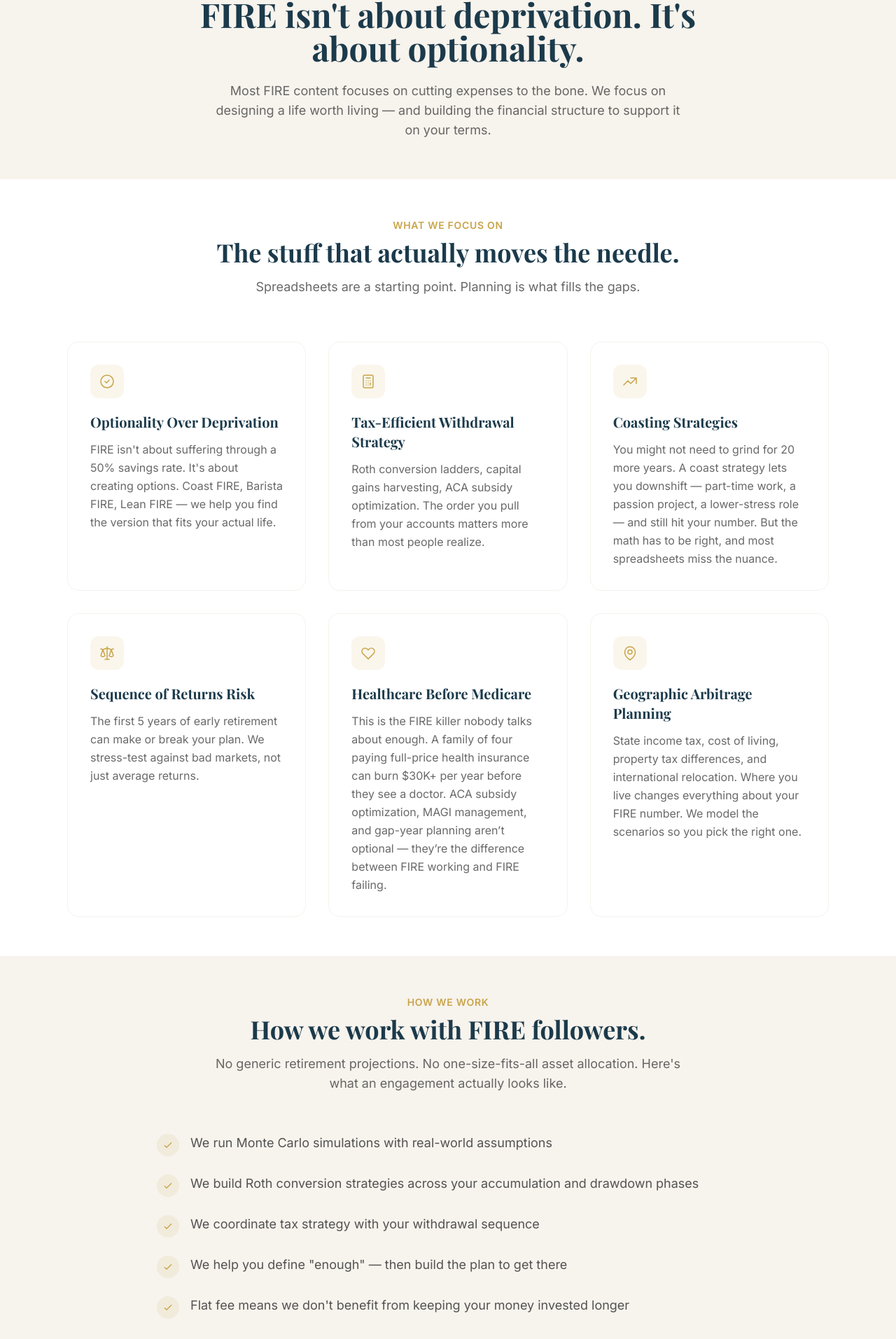
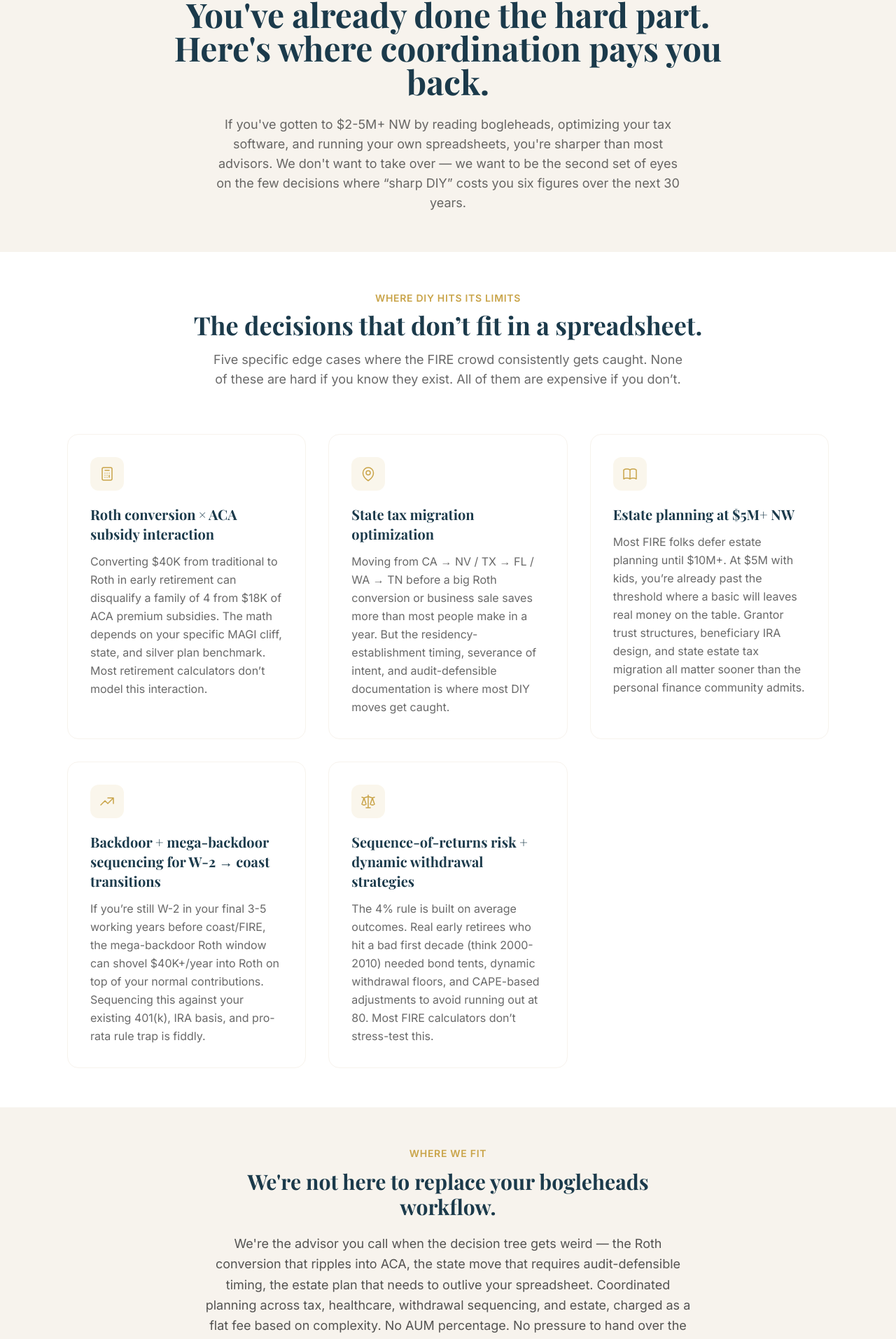
Before and after one commit to jsaint22/wiy-marketing-site, a Next.js app: page /for-fire-followers in a window 1280 px wide. Shown: the part 173-2086 px from the top of the page at 70% size. Built offline with nearby package versions, Linux system fonts and the light colour scheme.

Commit message:
copy(/for-fire-followers): DIY-respect framing + 5 specific edge cases (Roth×ACA, state migration, $5M estate, backdoor sequencing, SoR risk) + scrub anti-AUM

```diff
--- a/src/app/for-fire-followers/page.tsx
+++ b/src/app/for-fire-followers/page.tsx
@@ -7,86 +7,80 @@ import FAQSection from "@/components/FAQSection";
 export const metadata: Metadata = {
   title: "Financial Planning for FIRE",
   description:
-    "Flat-fee financial planning built for the FIRE community. Roth conversion ladders, tax-efficient withdrawal strategies, coast FIRE analysis, sequence of returns risk testing, and healthcare planning before Medicare.",
+    "Flat-fee financial planning for FIRE followers who already run their own spreadsheets. Roth conversion × ACA interaction, state tax migration timing, estate planning at $5M, backdoor sequencing, and sequence-of-returns stress testing.",
 };
 
-const painPoints = [
+const edgeCases = [
   {
-    title: "Optionality Over Deprivation",
+    title: "Roth conversion × ACA subsidy interaction",
     description:
-      "FIRE isn't about suffering through a 50% savings rate. It's about creating options. Coast FIRE, Barista FIRE, Lean FIRE — we help you find the version that fits your actual life.",
-    icon: "M9 12l2 2 4-4m6 2a9 9 0 11-18 0 9 9 0 0118 0z",
-  },
-  {
-    title: "Tax-Efficient Withdrawal Strategy",
-    description:
-      "Roth conversion ladders, capital gains harvesting, ACA subsidy optimization. The order you pull from your accounts matters more than most people realize.",
+      "Converting $40K from traditional to Roth in early retirement can disqualify a family of 4 from $18K of ACA premium subsidies. The math depends on your specific MAGI cliff, state, and silver plan benchmark. Most retirement calculators don’t model this interaction.",
     icon: "M9 7h6m0 10v-3m-3 3h.01M9 17h.01M9 14h.01M12 14h.01M15 11h.01M12 11h.01M9 11h.01M7 21h10a2 2 0 002-2V5a2 2 0 00-2-2H7a2 2 0 00-2 2v14a2 2 0 002 2z",
   },
   {
-    title: "Coasting Strategies",
+    title: "State tax migration optimization",
     description:
-      "You might not need to grind for 20 more years. A coast strategy lets you downshift — part-time work, a passion project, a lower-stress role — and still hit your number. But the math has to be right, and most spreadsheets miss the nuance.",
+      "Moving from CA → NV / TX → FL / WA → TN before a big Roth conversion or business sale saves more than most people make in a year. But the residency-establishment timing, severance of intent, and audit-defensible documentation is where most DIY moves get caught.",
+    icon: "M15 10.5a3 3 0 11-6 0 3 3 0 016 0z M19.5 10.5c0 7.142-7.5 11.25-7.5 11.25S4.5 17.642 4.5 10.5a7.5 7.5 0 1115 0z",
+  },
+  {
+    title: "Estate planning at $5M+ NW",
+    description:
+      "Most FIRE folks defer estate planning until $10M+. At $5M with kids, you’re already past the threshold where a basic will leaves real money on the table. Grantor trust structures, beneficiary IRA design, and state estate tax migration all matter sooner than the personal finance community admits.",
+    icon: "M12 6.253v13m0-13C10.832 5.477 9.246 5 7.5 5S4.168 5.477 3 6.253v13C4.168 18.477 5.754 18 7.5 18s3.332.477 4.5 1.253m0-13C13.168 5.477 14.754 5 16.5 5c1.747 0 3.332.477 4.5 1.253v13C19.832 18.477 18.247 18 16.5 18c-1.746 0-3.332.477-4.5 1.253",
+  },
+  {
+    title: "Backdoor + mega-backdoor sequencing for W-2 → coast transitions",
+    description:
+      "If you’re still W-2 in your final 3-5 working years before coast/FIRE, the mega-backdoor Roth window can shovel $40K+/year into Roth on top of your normal contributions. Sequencing this against your existing 401(k), IRA basis, and pro-rata rule trap is fiddly.",
     icon: "M13 7h8m0 0v8m0-8l-8 8-4-4-6 6",
   },
   {
-    title: "Sequence of Returns Risk",
+    title: "Sequence-of-returns risk + dynamic withdrawal strategies",
     description:
-      "The first 5 years of early retirement can make or break your plan. We stress-test against bad markets, not just average returns.",
+      "The 4% rule is built on average outcomes. Real early retirees who hit a bad first decade (think 2000-2010) needed bond tents, dynamic withdrawal floors, and CAPE-based adjustments to avoid running out at 80. Most FIRE calculators don’t stress-test this.",
     icon: "M3 6l3 1m0 0l-3 9a5.002 5.002 0 006.001 0M6 7l3 9M6 7l6-2m6 2l3-1m-3 1l-3 9a5.002 5.002 0 006.001 0M18 7l3 9m-3-9l-6-2m0-2v2m0 16V5m0 16H9m3 0h3",
-  },
-  {
-    title: "Healthcare Before Medicare",
-    description:
-      "This is the FIRE killer nobody talks about enough. A family of four paying full-price health insurance can burn $30K+ per year before they see a doctor. ACA subsidy optimization, MAGI management, and gap-year planning aren\u2019t optional — they\u2019re the difference between FIRE working and FIRE failing.",
-    icon: "M4.318 6.318a4.5 4.5 0 000 6.364L12 20.364l7.682-7.682a4.5 4.5 0 00-6.364-6.364L12 7.636l-1.318-1.318a4.5 4.5 0 00-6.364 0z",
-  },
-  {
-    title: "Geographic Arbitrage Planning",
-    description:
-      "State income tax, cost of living, property tax differences, and international relocation. Where you live changes everything about your FIRE number. We model the scenarios so you pick the right one.",
-    icon: "M15 10.5a3 3 0 11-6 0 3 3 0 016 0z M19.5 10.5c0 7.142-7.5 11.25-7.5 11.25S4.5 17.642 4.5 10.5a7.5 7.5 0 1115 0z",
   },
 ];
 
 const howWeWork = [
-  "We run Monte Carlo simulations with real-world assumptions",
-  "We build Roth conversion strategies across your accumulation and drawdown phases",
-  "We coordinate tax strategy with your withdrawal sequence",
-  "We help you define \"enough\" — then build the plan to get there",
-  "Flat fee means we don't benefit from keeping your money invested longer",
+  "We run Monte Carlo simulations with real-world assumptions, not best-case averages",
+  "We build Roth conversion strategies that account for ACA subsidy cliffs and state tax exposure",
+  "We coordinate withdrawal sequencing across taxable, traditional, Roth, and HSA accounts",
+  "We pressure-test the plan against bad-first-decade markets, not just average returns",
+  "Flat fee means we don’t benefit from keeping your money invested longer",
 ];
 
 const faqs = [
   {
-    question: "Do I really need a financial advisor if I'm pursuing FIRE?",
+    question: "Do I really need a financial advisor if I’m pursuing FIRE?",
     answer:
-      "You've done the hard part — building the savings rate and the discipline. But the withdrawal phase is where the real complexity lives. Roth conversion ladders, ACA subsidy cliffs, sequence of returns risk, and tax-efficient drawdown across multiple account types. A spreadsheet can model the basics. A planner catches the $50K mistakes hiding in the details.",
+      "You’ve done the hard part — the savings rate, the asset allocation discipline, the tax software optimization. Honestly, you’re probably sharper than most advisors on the basics. Where the value shows up is at the weird edges: the Roth conversion that disqualifies you from ACA subsidies, the state move that needs audit-defensible timing, the estate plan that needs to outlive your spreadsheet. We’re the second set of eyes on the decisions where being a sharp DIYer costs you six figures over the next 30 years.",
   },
   {
-    question: "Won't your fee eat into my FIRE number?",
+    question: "Won’t your fee eat into my FIRE number?",
     answer:
-      "Our flat fee is based on complexity, not assets. And for most FIRE clients, the tax savings alone — from Roth conversion optimization, capital gains harvesting, and ACA subsidy planning — more than cover the cost in Year 1. We don't take a percentage of your portfolio. We charge a known, fixed amount.",
+      "Our flat fee is based on complexity, not assets. For most FIRE clients, the tax savings alone — from Roth conversion optimization, capital gains harvesting, and ACA subsidy planning — more than cover the cost in Year 1. We charge a known, fixed amount. No percentage of your portfolio.",
   },
   {
-    question: "I'm not fully FIRE yet. Is it too early to work with you?",
+    question: "I’m not fully FIRE yet. Is it too early to work with you?",
     answer:
-      "The best time to start planning is before you leave your job — not after. The decisions you make in the 2-3 years before FIRE (Roth conversions, asset location, mega backdoor contributions, healthcare planning) have outsized impact on how long your money lasts. Waiting until you've already quit limits your options.",
+      "The best time to start planning is before you leave your job — not after. The decisions you make in the 2-3 years before FIRE (Roth conversions, asset location, mega-backdoor contributions, healthcare planning, state of residency) have outsized impact on how long your money lasts. Waiting until you’ve already quit limits your options.",
   },
   {
     question: "How do you handle the healthcare gap before Medicare?",
     answer:
-      "We model your income to optimize ACA subsidies — sometimes saving $15K-$20K per year in premiums alone. This means coordinating your Roth conversions, capital gains harvesting, and withdrawal sequence so your Modified Adjusted Gross Income stays in the subsidy range. It's one of the highest-ROI planning moves for early retirees.",
+      "We model your income to optimize ACA subsidies — which often means coordinating Roth conversions, capital gains harvesting, and withdrawal sequence so your Modified Adjusted Gross Income stays inside the subsidy range. The MAGI cliff is one of the highest-ROI planning decisions for early retirees, and most FIRE calculators don’t model the interaction with conversions and harvesting.",
   },
   {
     question: "Do you understand the different types of FIRE?",
     answer:
-      "Lean FIRE, Fat FIRE, Coast FIRE, Barista FIRE — we've worked with all of them. The planning is different for someone targeting $40K/year in expenses versus $150K/year. We don't push one version. We model yours, stress-test it, and make sure the math actually works across a range of market conditions.",
+      "Lean FIRE, Fat FIRE, Coast FIRE, Barista FIRE — we’ve worked with all of them. The planning is different for someone targeting $40K/year in expenses versus $150K/year. We don’t push one version. We model yours, stress-test it, and make sure the math actually works across a range of market conditions.",
   },
   {
-    question: "What makes you different from other fee-only advisors?",
+    question: "What’s the difference between working with you and just using bogleheads + a tax CPA?",
     answer:
-      "Most fee-only advisors still charge AUM — a percentage of your assets. That means their incentive is to keep your money invested with them, not to help you spend it wisely. We charge a flat fee. We also bring financial therapy training, which matters when you're wrestling with the emotional side of leaving a career, redefining your identity, and trusting your plan.",
+      "Honestly, for the basics, not much. Bogleheads is a great community and a good CPA handles the return. We’re not trying to replace either. We come in when the decision tree gets weird — the Roth conversion that ripples into ACA, the state move that requires audit-defensible timing, the estate plan that needs to outlive your spreadsheet. If your situation stays simple, you don’t need us. If it doesn’t, a flat fee for coordinated planning across tax, healthcare, estate, and withdrawal sequencing usually pays for itself in Year 1.",
   },
 ];
 
@@ -97,30 +91,32 @@ export default function ForFireFollowersPage() {
       <section className="bg-neutral-bg py-10 sm:py-14">
         <div className="max-w-4xl mx-auto px-4 sm:px-6 lg:px-8 text-center">
           <p className="text-secondary font-semibold text-sm uppercase tracking-wider mb-3">
-            Financial Planning for FIRE
+            For FIRE Followers
           </p>
           <h1 className="text-4xl sm:text-5xl font-bold text-primary">
-            FIRE isn&apos;t about deprivation. It&apos;s about optionality.
+            You&apos;ve already done the hard part. Here&apos;s where coordination pays you back.
           </h1>
           <p className="mt-6 text-lg text-neutral-dark/70 max-w-2xl mx-auto">
-            Most FIRE content focuses on cutting expenses to the bone. We focus
-            on designing a life worth living — and building the financial
-            structure to support it on your terms.
+            If you&apos;ve gotten to $2-5M+ NW by reading bogleheads, optimizing your
+            tax software, and running your own spreadsheets, you&apos;re sharper than
+            most advisors. We don&apos;t want to take over &mdash; we want to be the
+            second set of eyes on the few decisions where &ldquo;sharp DIY&rdquo;
+            costs you six figures over the next 30 years.
           </p>
         </div>
       </section>
 
-      {/* Pain Points */}
+      {/* Edge Cases — Where DIY Hits Its Limits */}
       <section className="py-10 sm:py-14 bg-white">
         <div className="max-w-6xl mx-auto px-4 sm:px-6 lg:px-8">
           <SectionHeading
-            eyebrow="What We Focus On"
-            title="The stuff that actually moves the needle."
-            subtitle="Spreadsheets are a starting point. Planning is what fills the gaps."
+            eyebrow="Where DIY Hits Its Limits"
+            title="The decisions that don’t fit in a spreadsheet."
+            subtitle="Five specific edge cases where the FIRE crowd consistently gets caught. None of these are hard if you know they exist. All of them are expensive if you don’t."
           />
 
           <div className="mt-16 grid gap-8 sm:grid-cols-2 lg:grid-cols-3">
-            {painPoints.map((point) => (
+            {edgeCases.map((point) => (
               <div
                 key={point.title}
                 className="group rounded-2xl border border-neutral-bg p-8 hover:shadow-lg hover:border-secondary/30 transition-all"
@@ -152,13 +148,34 @@ export default function ForFireFollowersPage() {
         </div>
       </section>
 
+      {/* Where We Fit */}
+      <section className="py-10 sm:py-14 bg-neutral-bg">
+        <div className="max-w-3xl mx-auto px-4 sm:px-6 lg:px-8 text-center">
+          <p className="text-secondary font-semibold text-sm uppercase tracking-wider mb-3">
+            Where We Fit
+          </p>
+          <h2 className="text-2xl sm:text-3xl font-bold text-primary">
+            We&apos;re not here to replace your bogleheads workflow.
+          </h2>
+          <p className="mt-5 text-lg text-neutral-dark/80 leading-relaxed">
+            We&apos;re the advisor you call when the decision tree gets weird &mdash;
+            the Roth conversion that ripples into ACA, the state move that
+            requires audit-defensible timing, the estate plan that needs to
+            outlive your spreadsheet. Coordinated planning across tax,
+            healthcare, withdrawal sequencing, and estate, charged as a flat
+            fee based on complexity. No AUM percentage. No pressure to hand
+            over the portfolio.
+          </p>
+        </div>
+      </section>
+
       {/* How We Work */}
-      <section className="py-10 sm:py-14 bg-neutral-bg">
+      <section className="py-10 sm:py-14 bg-white">
         <div className="max-w-4xl mx-auto px-4 sm:px-6 lg:px-8">
           <SectionHeading
             eyebrow="How We Work"
             title="How we work with FIRE followers."
-            subtitle="No generic retirement projections. No one-size-fits-all asset allocation. Here's what an engagement actually looks like."
+            subtitle="No generic retirement projections. No one-size-fits-all asset allocation. Here’s what an engagement actually looks like."
           />
 
           <div className="mt-14 space-y-6">
@@ -196,7 +213,7 @@ export default function ForFireFollowersPage() {
             $2.8M. 7 extra years of runway.
           </h2>
           <p className="mt-3 text-neutral-dark/70">
-            Tax-efficient withdrawals and geographic arbitrage — the math that changes everything.
+            Tax-efficient withdrawals and geographic arbitrage &mdash; the math that changes everything.
           </p>
           <Link href="/case-studies" className="inline-block mt-6 text-primary font-semibold hover:text-secondary transition-colors">
             Read the full case study &rarr;
@@ -219,7 +236,7 @@ export default function ForFireFollowersPage() {
           </h2>
           <p className="mt-4 text-neutral-dark/70 leading-relaxed max-w-xl mx-auto">
             Runway math, health insurance, entity setup, retirement accounts, and income
-            replacement — 13 questions that separate a calculated leap from an expensive
+            replacement &mdash; 13 questions that separate a calculated leap from an expensive
             mistake. Free PDF.
           </p>
           <Link
@@ -233,8 +250,8 @@ export default function ForFireFollowersPage() {
 
       {/* CTA */}
       <CTASection
-        headline="Ready to stop guessing and start planning your exit?"
-        subtext="Book a 15-minute intro call. No pitch. No pressure. Just a conversation about whether the math actually works."
+        headline="Book your 15-minute intro call."
+        subtext="15-min diagnostic. No proposal. No “why don’t you let us manage it” close. Just a competent second set of eyes on the decision you’re trying to make."
       />
     </main>
   );
```
